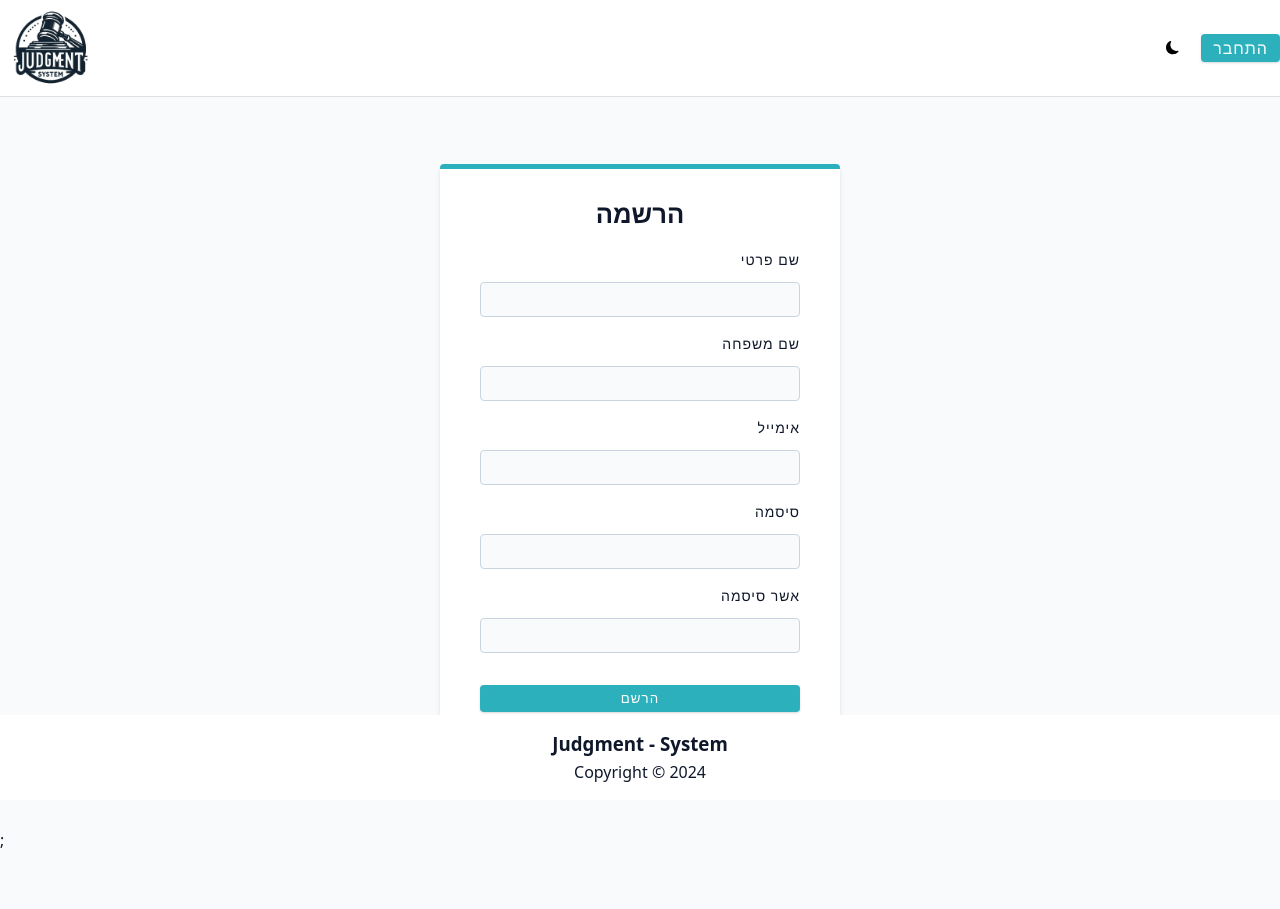
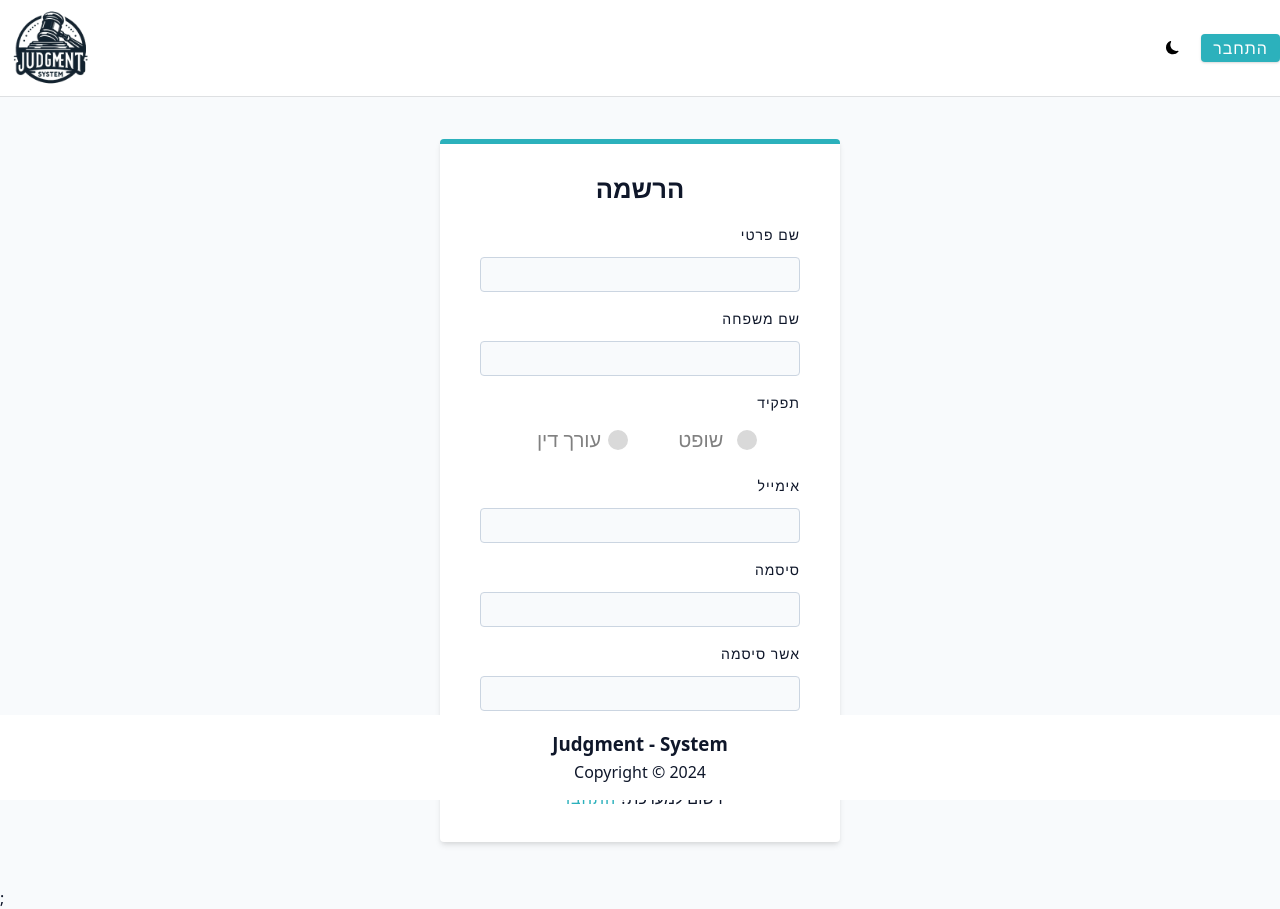
Before and after one commit to tomerda3/Judgment_System, a React (Create React App) app: page /register in a window 1280 px wide. Before the commit the page ends 851 px from the top, so only its background shows below. Built offline with nearby package versions, Linux system fonts and the light colour scheme.

Commit message:
added a radio bottom for the role

```diff
--- a/src/api/authentication/signUp.js
+++ b/src/api/authentication/signUp.js
@@ -1,6 +1,7 @@
 import axios from "axios";
 
 async function signUp(userData) {
+  console.log(userData);
   try {
     const response = await axios.post(
       `http://127.0.0.1:8000/api/v1/users/SignUp`,
--- a/src/assets/wrappers/RegisterAndLoginPage.js
+++ b/src/assets/wrappers/RegisterAndLoginPage.js
@@ -1,6 +1,7 @@
 import styled from "styled-components";
 
 const Wrapper = styled.section`
+  margin-top: -25px;
   min-height: 80vh;
   display: grid;
   align-items: center;
--- /dev/null
+++ b/src/components/RadioButton.js
@@ -0,0 +1,37 @@
+import React from "react";
+
+const RadioButton = ({ labelText, option1, option2, onChange }) => {
+  return (
+    <div>
+      <label htmlFor="radio" className="form-label">
+        {labelText}
+      </label>
+      <div class="wrapper">
+        <input
+          onChange={onChange}
+          type="radio"
+          name="select"
+          id="option-1"
+          value="judge"
+        />
+        <input
+          onChange={onChange}
+          type="radio"
+          name="select"
+          id="option-2"
+          value="lawyer"
+        />
+        <label for="option-1" class="option option-1">
+          <div class="dot"></div>
+          <span>{option1}</span>
+        </label>
+        <label for="option-2" class="option option-2">
+          <div class="dot"></div>
+          <span>{option2} </span>
+        </label>
+      </div>
+    </div>
+  );
+};
+
+export default RadioButton;
--- a/src/index.css
+++ b/src/index.css
@@ -363,3 +363,67 @@ button:disabled {
   background: #ffeeee;
   color: #d66a6a;
 }
+
+@import url("https://fonts.googleapis.com/css?family=Lato:400,500,600,700&display=swap");
+
+.wrapper {
+  display: inline-flex;
+  height: 70px;
+  width: 300px;
+  align-items: center;
+  justify-content: space-evenly;
+  margin-top: -20px;
+  padding: 10px 15px;
+}
+.wrapper .option {
+  height: 100%;
+  width: 100%;
+  display: flex;
+  align-items: center;
+  justify-content: space-evenly;
+  margin: 0 5px;
+  border-radius: 5px;
+  cursor: pointer;
+  padding: 0 10px;
+  border: 2px;
+  transition: all 0.3s ease;
+}
+.wrapper .option .dot {
+  height: 20px;
+  width: 20px;
+  background: #d9d9d9;
+  border-radius: 50%;
+  position: relative;
+}
+.wrapper .option .dot::before {
+  position: absolute;
+  content: "";
+  width: 20px;
+  height: 20px;
+  background: #2cb1bc;
+  border-radius: 50%;
+  opacity: 0;
+  transform: scale(1.5);
+  transition: all 0.3s ease;
+}
+input[type="radio"] {
+  display: none;
+}
+
+/* #option-1:checked:checked ~ .option-1 .dot,
+#option-2:checked:checked ~ .option-2 .dot {
+  background: var(--white);
+} */
+#option-1:checked:checked ~ .option-1 .dot::before,
+#option-2:checked:checked ~ .option-2 .dot::before {
+  opacity: 1;
+  transform: scale(1);
+}
+.wrapper .option span {
+  font-size: 20px;
+  color: #808080;
+}
+/* #option-1:checked:checked ~ .option-1 span,
+#option-2:checked:checked ~ .option-2 span {
+  color: #fff;
+} */
--- a/src/screens/Register.js
+++ b/src/screens/Register.js
@@ -6,19 +6,23 @@ import Wrapper from "../assets/wrappers/RegisterAndLoginPage";
 import FormRow from "../components/FormRow";
 import signUp from "../api/authentication/signUp";
 import toast from "react-hot-toast";
+import RadioButton from "../components/RadioButton";
 
 const Register = () => {
   const navigate = useNavigate();
 
   const [firstName, setFirstName] = useState("");
   const [lastName, setLastName] = useState("");
+  const [role, setRole] = useState("");
   const [email, setEmail] = useState("");
   const [password, setPassword] = useState("");
   const [passwordConfirm, setPasswordConfirm] = useState("");
 
+  console.log(role);
   const userData = {
     firstName,
     lastName,
+    role,
     email,
     password,
     passwordConfirm,
@@ -56,6 +60,12 @@ const Register = () => {
           labelText="שם משפחה"
           onChange={(e) => setLastName(e.target.value)}
         />
+        <RadioButton
+          labelText="תפקיד"
+          option1="שופט"
+          option2="עורך דין"
+          onChange={(e) => setRole(e.target.value)}
+        />
         <FormRow
           type="email"
           name="email"
@@ -75,7 +85,7 @@ const Register = () => {
           onChange={(e) => setPasswordConfirm(e.target.value)}
         />
         <button type="submit" className={`btn btn-block `} disabled={isPending}>
-          {isPending ? "נכנס.." : "הרשם"}
+          {isPending ? "נרשם.." : "הרשם"}
         </button>{" "}
         <p>
           רשום למערכת?{" "}
```
Also changed, not shown: src/assets/images/logo.svg (deleted), 1 other file (tests, documents, lock files or other folders).
